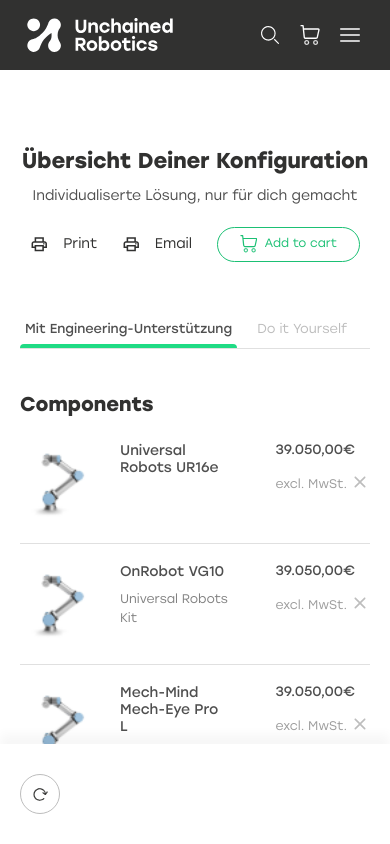
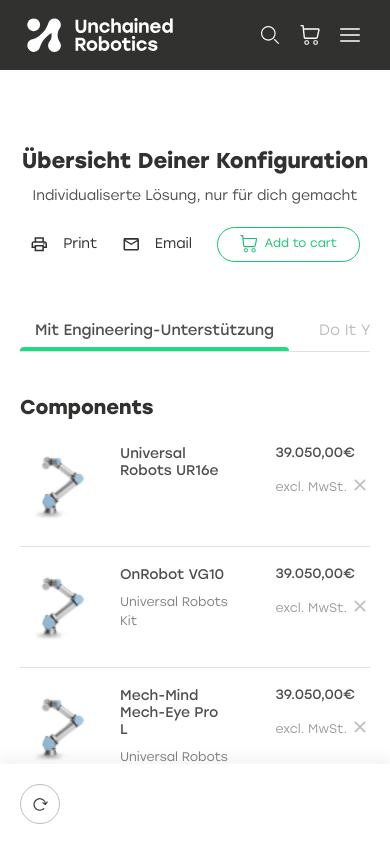
Before and after one commit to saimabbas/unchainedrobotics, a Next.js app: page /ConfiguratorPage5 in a window 390 px wide. Shown: the top 844 px of the page. Built offline with nearby package versions, Linux system fonts and the light colour scheme.

Commit message:
Changes - Rubab

```diff
--- a/pages/ConfiguratorPage5.jsx
+++ b/pages/ConfiguratorPage5.jsx
@@ -3,15 +3,25 @@
 import Header from "../components/Theme/Header";
 import customGlobals from "../styles/CustomGlobals.module.css";
 import st from "../styles/pages/Configurator.module.css";
-import ChevronRight from "../public/assets/icons/ChevronRight";
+import Envelope from "../public/assets/icons/Envelope";
 import Cross from "../public/assets/icons/Cross";
 import SimilarProductsCard from "../components/Pages/ProductPage/SimilarProductsCard";
 import Cart from "../public/assets/icons/Cart";
 import ConfiguratorFooter from "../components/Pages/Configurator/ConfiguratorFooter";
-import { MdOutlinePrint, MdBookmarkBorder } from "react-icons/md";
+import {
+  MdOutlinePrint,
+  MdBookmarkBorder,
+  MdMailOutline,
+} from "react-icons/md";
 import { Tab, Nav } from "react-bootstrap";
+import { Swiper, SwiperSlide } from "swiper/react";
+import SwiperCore, { Navigation } from "swiper";
+import "swiper/css";
+import "swiper/css/navigation";
+import "swiper/css/free-mode";
 
 const ConfiguratorPage5 = () => {
+  SwiperCore.use([Navigation]);
   return (
     <div className={customGlobals.app}>
       <Header />
@@ -30,7 +40,7 @@
                 <MdOutlinePrint /> Print
               </span>
               <span>
-                <MdOutlinePrint /> Email
+                <MdMailOutline /> Email
               </span>
               <button className="button button-sm button-secondary-green leading-icon">
                 <Cart />
@@ -43,13 +53,33 @@
               <div className="ds-tabs dstabs1">
                 <Tab.Container defaultActiveKey="a1">
                   <Nav variant="tabs">
+                    <Swiper
+                      slidesPerView={"auto"}
+                      freeMode={true}
+                      spaceBetween={0}
+                      className="ds-tabs-nav"
+                    >
+                      <SwiperSlide>
+                        <Nav.Item>
+                          <Nav.Link eventKey="a1">
+                            Mit Engineering-Unterstützung
+                          </Nav.Link>
+                        </Nav.Item>
+                      </SwiperSlide>
+                      <SwiperSlide>
+                        <Nav.Item>
+                          <Nav.Link eventKey="a2">Do It Yourself</Nav.Link>
+                        </Nav.Item>
+                      </SwiperSlide>
+                    </Swiper>
+
                     <Nav.Item>
                       <Nav.Link eventKey="a1">
                         Mit Engineering-Unterstützung
                       </Nav.Link>
                     </Nav.Item>
                     <Nav.Item>
-                      <Nav.Link eventKey="a2">Do it Yourself</Nav.Link>
+                      <Nav.Link eventKey="a2">Do It Yourself</Nav.Link>
                     </Nav.Item>
                   </Nav>
                   <Tab.Content>
--- a/styles/components/Pages/Configurator/ConfiguratorFooter.module.css
+++ b/styles/components/Pages/Configurator/ConfiguratorFooter.module.css
@@ -79,7 +79,7 @@
     padding: 3rem 2rem;
   }
   .ConfiguratorFooter {
-    padding: 3rem 2rem;
+    padding: 2rem;
   }
 }
 
--- a/styles/globals.css
+++ b/styles/globals.css
@@ -956,13 +956,13 @@
   .ds-tabs .nav > .nav-item {
     display: none;
   }
-  .ds-tabs.dstabs1 .nav > .nav-item {
+  /* .ds-tabs.dstabs1 .nav > .nav-item {
     display: flex;
   }
   .ds-tabs.dstabs1 .nav-tabs .nav-link {
     font-size: 1.3rem;
     padding: 0.85rem 0.5rem !important;
-  }
+  } */
 }
 .switchbox-con .form-switch {
   margin: 0 2.5rem;
--- a/styles/pages/Configurator.module.css
+++ b/styles/pages/Configurator.module.css
@@ -602,6 +602,6 @@
 }
 .KonfiMainRight
 {
-  padding: 2rem;
+  padding: 2rem 0;
 }
 }
```
